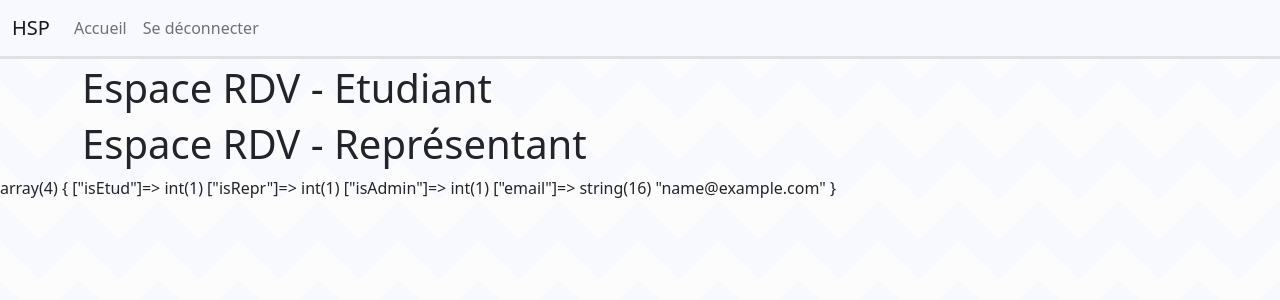
After one commit to TRAN-Ki/ktnslrhls-hsp, a PHP site: page /vue/vue-rdv.php in a window 1280 px wide. The commit adds this page. Shown: the top 300 px of the page. Run offline with PHP 8.4, Linux system fonts and the light colour scheme; the visitor is signed in with stand-in values (Sample User, id 1); data comes from the database, SQL or seed files in the repository; some libraries are stand-ins or nearby versions.

Commit message:
Add: vue rdv (Partie 1)

```diff
--- a/src/modele/Rdv.php
+++ b/src/modele/Rdv.php
@@ -1,6 +1,4 @@
 <?php
-
-require_once '../bdd/Database.php';
 
 class Rdv
 {
@@ -142,19 +140,19 @@ class Rdv
         return $this->refoffre;
     }
 
-    public function selectRdv(){
+    public function selectRdv($bdd){
 
-        $sel = $this->bdd->getBdd()->prepare("SELECT * FROM rdv");
-        $sel->execute();
-        $result = $sel->fetchAll();
-        echo "Affichage de la table amphiteatre";
-        return $result;
+        $sel = $bdd->getBdd()->prepare("SELECT * FROM rdv WHERE ref_representant = :ref");
+        $sel->execute(array(
+            'ref'=>$this->getRefrepresentant()
+        ));
+        return $sel->fetchAll();
 
     }
 
-    public function addRdv(){
+    public function addRdv($bdd){
 
-        $add = $this->bdd->getBdd()->prepare("INSERT INTO rdv (date_rdv, heure, etat, ref_etudiant, ref_representant, ref_offre) VALUES (:daterdv, :heure, :etat, :refetudiant, :refrepresentant, :refoffre)");
+        $add = $bdd->getBdd()->prepare("INSERT INTO rdv (date_rdv, heure, etat, ref_etudiant, ref_representant, ref_offre) VALUES (:daterdv, :heure, :etat, :refetudiant, :refrepresentant, :refoffre)");
         $add->execute(array(
             'daterdv'=>$this->getDate(),
             'heure'=>$this->getHeure(),
@@ -163,7 +161,6 @@ class Rdv
             'refrepresentant'=>$this->getRefrepresentant(),
             'refoffre'=>$this->getRefoffre()
         ));
-        echo "RDV ajouté";
 
     }
 
@@ -179,8 +176,6 @@ class Rdv
             'refoffre'=>$this->getRefoffre(),
             'id'=>$this->getId()
         ));
-        echo "RDV édité par la date : ".$this->getDate().", l'heure : ".$this->getHeure().", l'etat : ".$this->getEtat().", la reference à l'etudiant : ".$this->getRefetudiant().", la reference au representant : ".$this->getRefrepresentant()." et la reference à l'offre : ".$this->getRefoffre();
-
     }
 
     public function deleteRdv(){
@@ -189,7 +184,6 @@ class Rdv
         $del->execute(array(
             'id'=>$this->getId()
         ));
-        echo "RDV supprimé";
 
     }
 }
--- a/src/traitement/add_user.php
+++ b/src/traitement/add_user.php
@@ -8,7 +8,7 @@ $user = new Utilisateur(array(
     'prenom' =>$_POST['prenom'],
     'email' =>$_POST['email'],
     'mdp' =>$_POST['mdp'],
-    'admin' =>$_POST['admin'],
+    'admin' =>$_POST['choix'],
     'actif' =>$_POST['actif']
 ));
 
--- /dev/null
+++ b/vue/vue-rdv.php
@@ -0,0 +1,94 @@
+<?php
+//interface utilisateur
+require_once '../src/modele/Utilisateur.php';
+require_once '../src/bdd/Database.php';
+require_once '../src/modele/Rdv.php';
+session_start();
+
+$bdd = new Database();
+$rdv = new Rdv(array());
+if (!isset($_SESSION['isAdmin'])){
+    if(!isset($_SESSION['email'])){
+        header("Location: ../index.php");
+    }
+}
+if (isset($_SESSION['email'])){
+
+    $user = new Utilisateur(array(
+        'email'=>$_SESSION['email']
+    ));
+    $res = $user->selectUtilisateurByEmail($bdd);
+}
+?>
+    <!doctype html>
+    <html lang="fr">
+    <head>
+        <meta charset="UTF-8">
+        <meta name="viewport"
+              content="width=device-width, user-scalable=no, initial-scale=1.0, maximum-scale=1.0, minimum-scale=1.0">
+        <meta http-equiv="X-UA-Compatible" content="ie=edge">
+        <link rel="stylesheet" href="../assets/css/styles.css">
+        <script src="https://ajax.googleapis.com/ajax/libs/jquery/3.6.1/jquery.min.js"></script>
+        <script type="text/javascript" charset="utf8" src="https://cdn.datatables.net/1.13.1/js/jquery.dataTables.min.js"></script>
+        <script type="text/javascript" charset="utf8" src="https://cdn.datatables.net/1.13.1/js/dataTables.bootstrap5.min.js"></script>
+        <link href="https://cdn.jsdelivr.net/npm/select2@4.1.0-rc.0/dist/css/select2.min.css" rel="stylesheet" />
+        <script src="https://cdn.jsdelivr.net/npm/select2@4.1.0-rc.0/dist/js/select2.min.js"></script>
+        <script src="https://ajax.googleapis.com/ajax/libs/jquery/3.6.0/jquery.min.js"></script>
+        <link rel="stylesheet" type="text/css" href="https://cdn.datatables.net/1.13.1/css/dataTables.bootstrap5.min.css">
+        <link href="https://cdn.jsdelivr.net/npm/bootstrap@5.2.1/dist/css/bootstrap.min.css" rel="stylesheet"
+              integrity="sha384-iYQeCzEYFbKjA/T2uDLTpkwGzCiq6soy8tYaI1GyVh/UjpbCx/TYkiZhlZB6+fzT" crossorigin="anonymous">
+        <script src="https://cdn.jsdelivr.net/npm/bootstrap@5.2.1/dist/js/bootstrap.bundle.min.js" integrity="sha384-u1OknCvxWvY5kfmNBILK2hRnQC3Pr17a+RTT6rIHI7NnikvbZlHgTPOOmMi466C8" crossorigin="anonymous"></script>
+        <title>Espace Utilisateur</title>
+        <style>
+            body {
+                background-color: #fcfcfc;
+                background-image:  linear-gradient(135deg, #f8f8ff 25%, transparent 25%), linear-gradient(225deg, #f8f8ff 25%, transparent 25%), linear-gradient(45deg, #f8f8ff 25%, transparent 25%), linear-gradient(315deg, #f8f8ff 25%, #fcfcfc 25%);
+                background-position:  40px 0, 40px 0, 0 0, 0 0;
+                background-size: 80px 80px;
+                background-repeat: repeat;
+            }
+            .mb-4r{
+                margin-bottom: 4rem !important;
+            }
+        </style>
+    </head>
+    <body>
+    <header class="mb-4r">
+        <nav class="navbar navbar-expand-lg fixed-top border-bottom border-3" style="background-color: #F8F8FF">
+            <div class="container-fluid">
+                <a class="navbar-brand" href="#">HSP</a>
+                <ul class="navbar-nav me-auto mb-2 mb-lg-0">
+                    <li class="nav-item"><a class="nav-link px-2" href="../index.php">Accueil</a></li>
+                    <li class="nav-item"><a href="../src/traitement/deconnexion.php" class="nav-link px-2">Se déconnecter</a></li>
+                </ul>
+            </div>
+        </nav>
+    </header>
+    <div class="container">
+        <?php
+        if (isset($_SESSION['isEtud'])){
+            if ($_SESSION['isEtud'] == 1){
+                ?>
+        <div>
+            <h1 class="mt-8">Espace RDV - Etudiant</h1>
+        </div>
+
+
+
+            <?php } }  ?>
+        <?php
+        if (isset($_SESSION['isRepr'])){
+            if ($_SESSION['isRepr'] == 1){
+                ?>
+        <div>
+            <h1 class="mt-8">Espace RDV - Représentant</h1>
+        </div>
+
+
+
+            <?php } }  ?>
+    </div>
+    </body>
+    </html>
+<?php
+var_dump($_SESSION);
```
Also changed, not shown: vue/panelAdmin/utilisateur.php (+13 -8 lines), vue/vue-utilisateur.php (+5 -2 lines).
